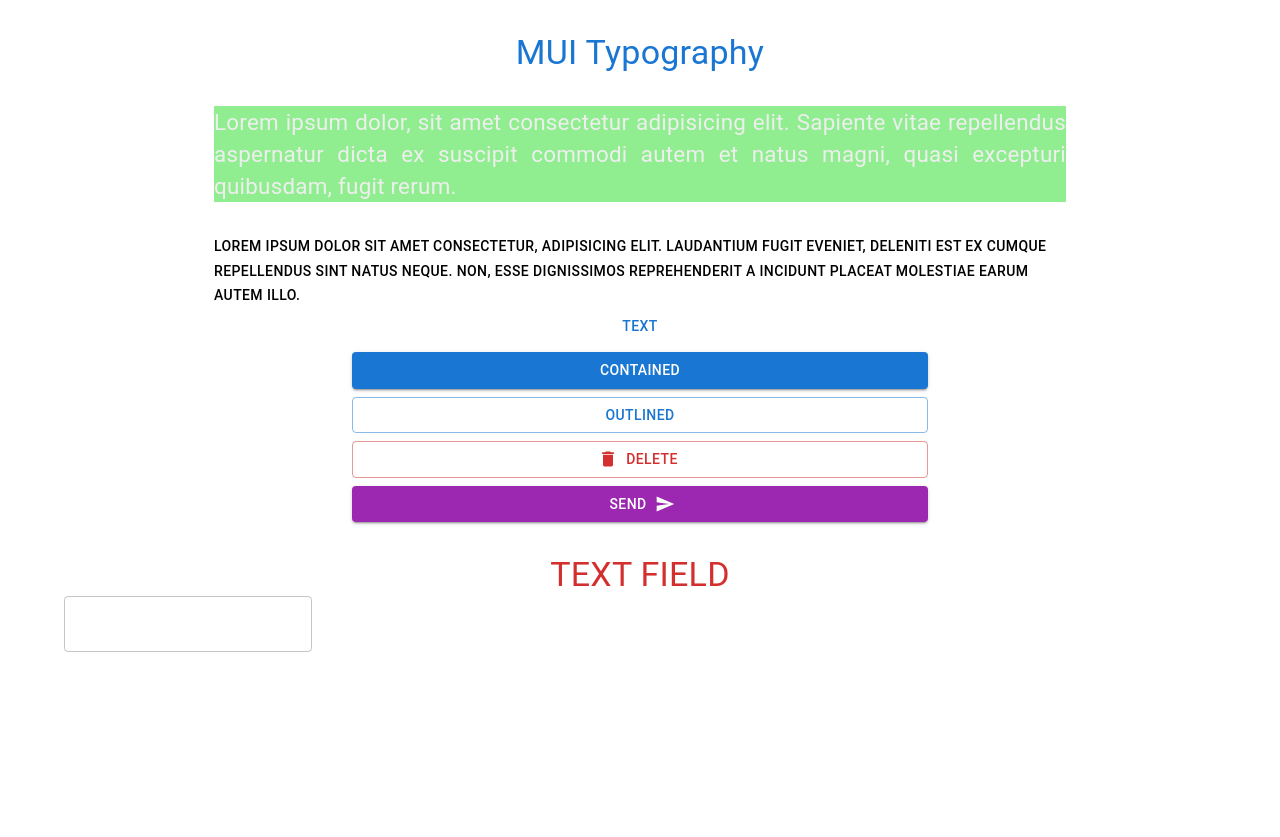
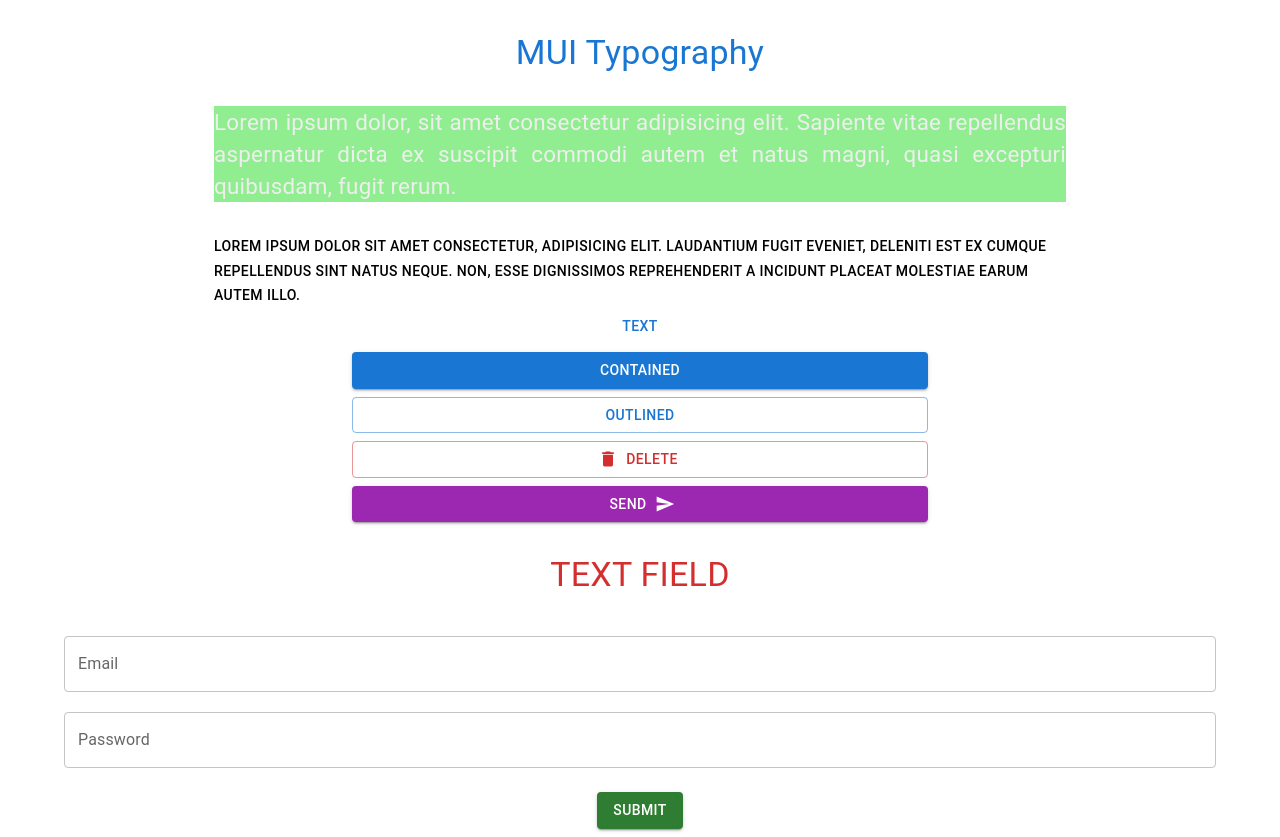
Before and after one commit to Mehmetaliatun/fullstack, a React (Create React App) app in the folder Fullstack/React/rc17_material-intro/material-intro-inClass/: page / in a window 1280 px wide. Before the commit the page ends 800 px from the top, so only its background shows below. Built offline with nearby package versions, Linux system fonts and the light colour scheme.

Commit message:
changes design

```diff
--- a/Fullstack/React/rc17_material-intro/material-intro-inClass/src/components/TextFieldComp.jsx
+++ b/Fullstack/React/rc17_material-intro/material-intro-inClass/src/components/TextFieldComp.jsx
@@ -4,16 +4,39 @@ import Container from "@mui/material/Container";
 import Button from "@mui/material/Button";
 import Box from "@mui/system/Box";
 import { TextField } from "@mui/material";
+import { useState } from "react";
 
 const TextFieldComp = () => {
+  const [error, setError] = useState(false);
+
   return (
     <div>
       <Container>
         <Typography variant="h4" color="error" align="center" mt={4}>
           TEXT FIELD
         </Typography>
-        <Box>
-          <TextField />
+        <Box sx={{ mt: 4, textAlign: "center" }}>
+          <TextField
+            margin="dense"
+            id="email"
+            label="Email"
+            placeholder="Enter your email"
+            fullWidth
+            error={error}
+            helperText={error && "Incorrect email format"}
+          />
+          <TextField
+            margin="normal"
+            id="password"
+            label="Password"
+            placeholder="Enter your Password"
+            fullWidth
+            error={error}
+            helperText={error && "Incorrect password"}
+          />
+          <Button variant="contained" color="success" sx={{ mt: 2 }}>
+            Submit
+          </Button>
         </Box>
       </Container>
     </div>
```
